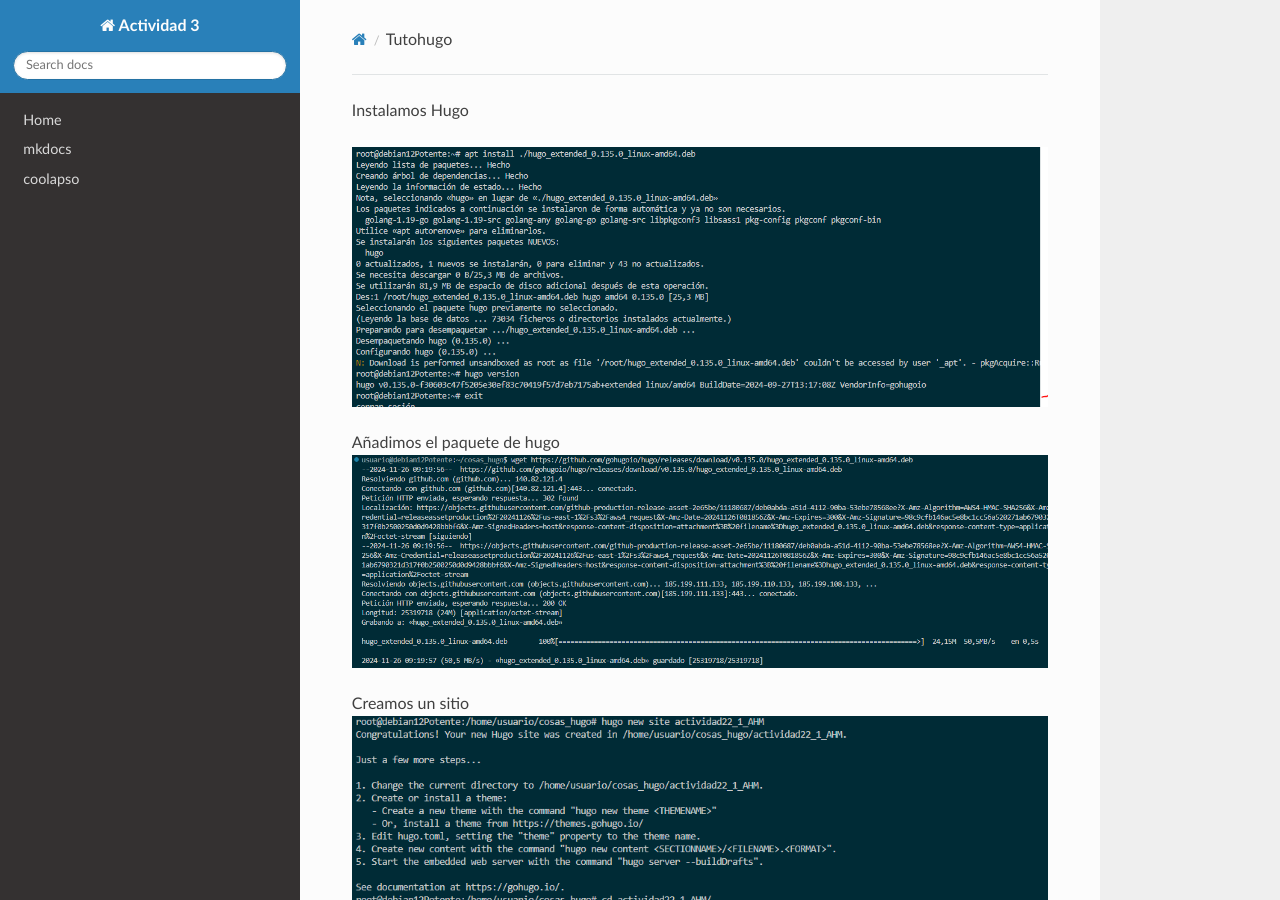
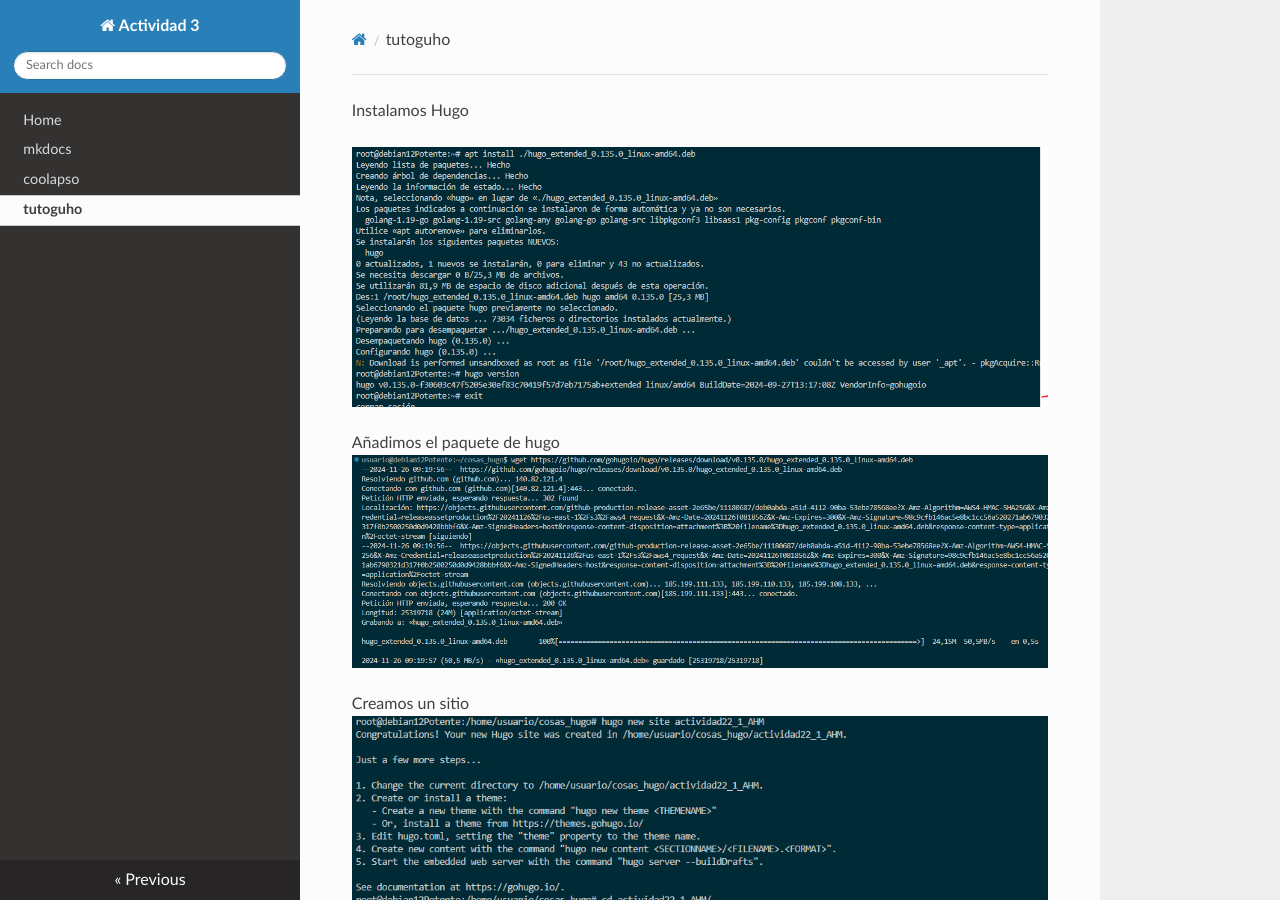
Before and after one commit to Miguelcristiano/actividad22_3_AHM, an MkDocs documentation site: the page built from docs/tutohugo.md, in a window 1280 px wide and 900 px high. Built offline with MkDocs 1.6.1, drawn with Linux system fonts in a browser that asks for light colours; nearby versions of some CDN libraries; part of the change alters nothing that is shown.

Commit message:
Update mkdocs.yml

```diff
--- a/mkdocs.yml
+++ b/mkdocs.yml
@@ -5,5 +5,6 @@ nav:
   - Home: index.md
   - mkdocs: mkdocs.md
   - coolapso: coolapso.md
+  - tutoguho: tutohugo.md
 
 theme: readthedocs
```
